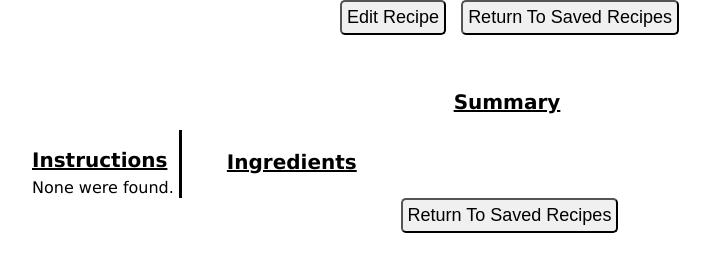
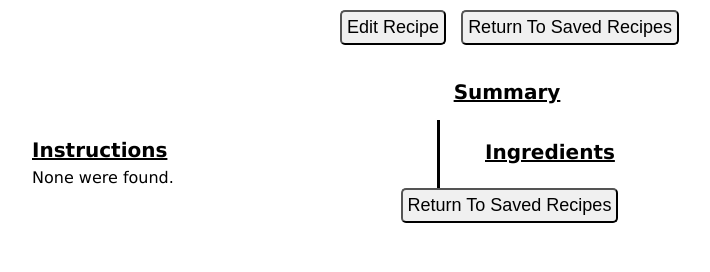
Before and after one commit to staticBytess/Recipe-APP, a Flask app: page /view in a window 1280 px wide. Shown: the part 106-378 px from the top of the page, without its empty margins (133-843 px from the left). Run offline with Flask 3, Linux system fonts and the light colour scheme; data that the repository does not hold is empty.

Commit message:
Instruct-left, recipe-items, +view style changes

```diff
--- a/flaskApp/static/style.css
+++ b/flaskApp/static/style.css
@@ -30,7 +30,8 @@
     text-align: center;
 
     button{
-        margin-bottom: 20px; /*seperates the button further from the image */
+        margin-top: 10px;
+        margin-bottom: 10px;
     }
     h1{
         margin-bottom: 5px;
@@ -64,7 +65,7 @@
         font-size: 60px;
         font-family: Tahoma;
     }
-    }
+}
 
 .recipe-info{
     max-width: 950px;
@@ -72,7 +73,7 @@
     margin: 0 auto;
 }
 #recipe-items{
-    padding-top: 15px;
+    padding-top: 5px;
     font-size: 16px;
     h3{
         font-size: 20px;
@@ -82,6 +83,7 @@
 
 .instruct-left{
     text-align: left;
+    min-width: 400px;
     max-width: 600px;
     margin-right: 30px;
     padding-right: 5px;
```
